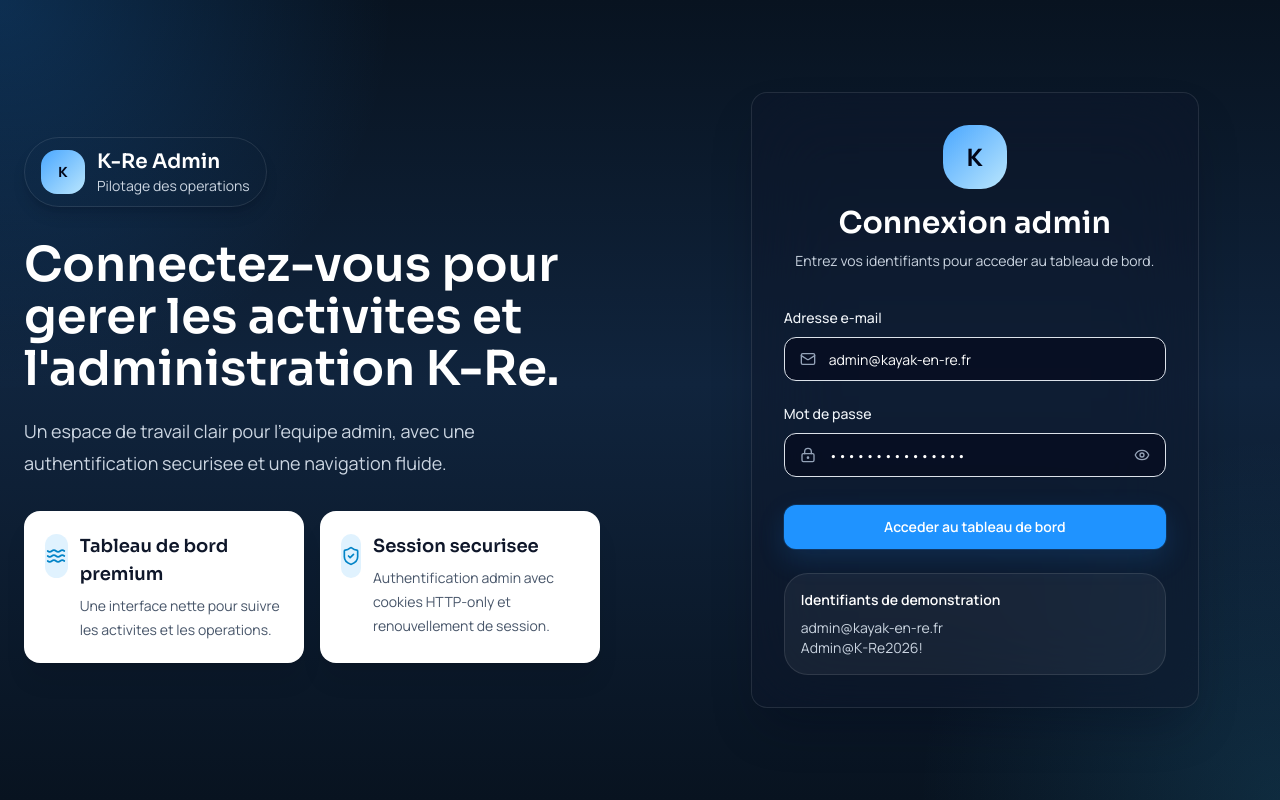
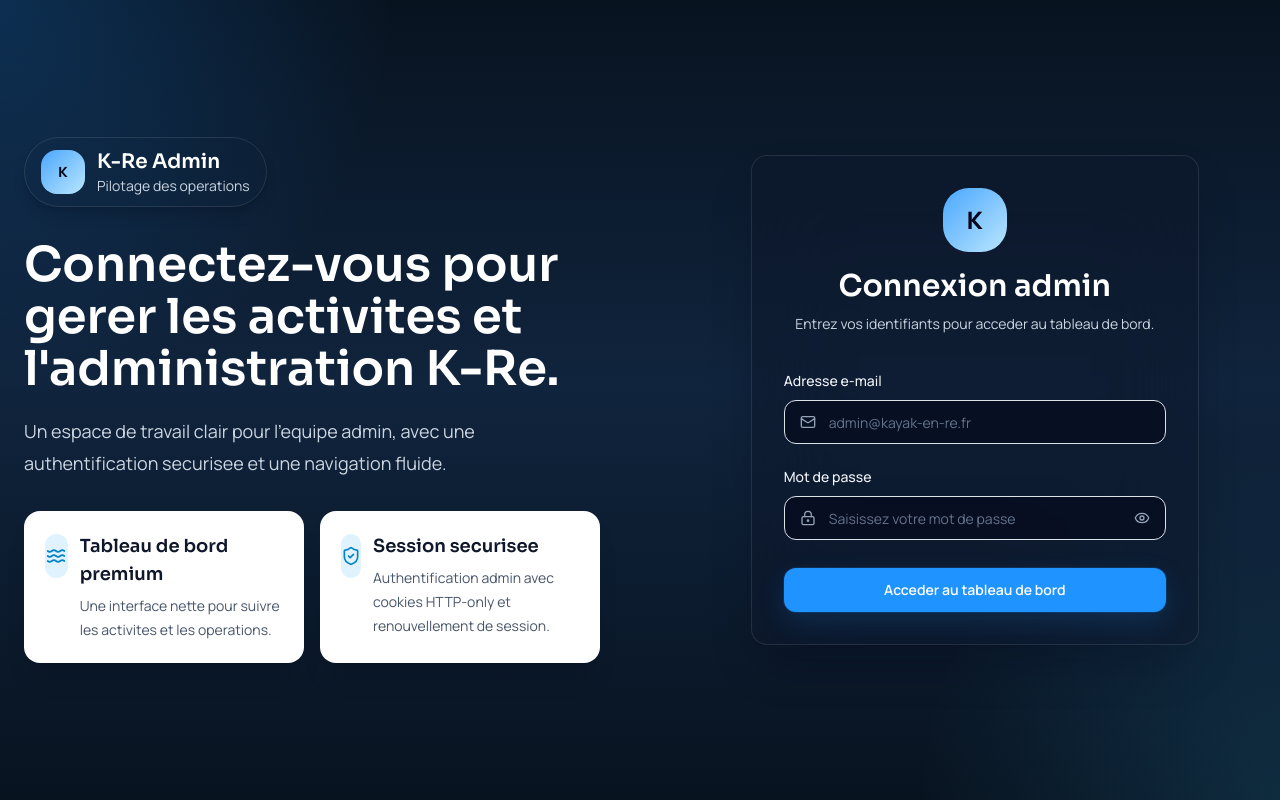
Before and after one commit to DivaEasy1/K-re_admin, a Next.js app: page /login in a window 1280 px wide. Built offline with nearby package versions, Linux system fonts and the light colour scheme; no server answers.

Commit message:
remove sensitive data

```diff
--- a/app/(auth)/login/page.tsx
+++ b/app/(auth)/login/page.tsx
@@ -12,7 +12,6 @@ import { Button } from "@/components/ui/button";
 import { Card } from "@/components/ui/card";
 import { Input } from "@/components/ui/input";
 import { Label } from "@/components/ui/label";
-import { demoCredentials } from "@/lib/auth";
 
 const loginSchema = z.object({
   email: z.string().email("Veuillez saisir une adresse e-mail valide."),
@@ -28,7 +27,10 @@ export default function LoginPage() {
   const [error, setError] = useState("");
   const form = useForm<LoginFormValues>({
     resolver: zodResolver(loginSchema),
-    defaultValues: demoCredentials
+    defaultValues: {
+      email: "",
+      password: ""
+    }
   });
 
   const onSubmit = async (values: LoginFormValues) => {
@@ -160,12 +162,6 @@ export default function LoginPage() {
               {form.formState.isSubmitting ? "Connexion en cours..." : "Acceder au tableau de bord"}
             </Button>
           </form>
-
-          <div className="mt-6 rounded-[24px] border border-white/10 bg-white/5 p-4 text-sm text-slate-300">
-            <p className="font-semibold text-white">Identifiants de demonstration</p>
-            <p className="mt-2 break-all">{demoCredentials.email}</p>
-            <p>{demoCredentials.password}</p>
-          </div>
         </Card>
       </div>
     </main>
--- a/lib/auth.ts
+++ b/lib/auth.ts
@@ -120,8 +120,3 @@ export function getRoleLabel(role?: AuthUser["role"]) {
 
   return "Administrateur";
 }
-
-export const demoCredentials = {
-  email: "admin@kayak-en-re.fr",
-  password: "Admin@K-Re2026!"
-};
```
